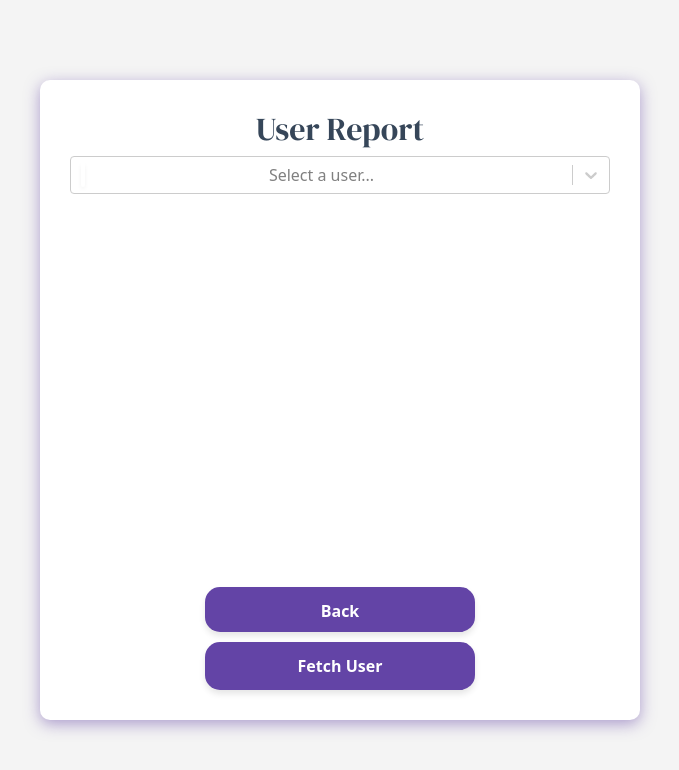
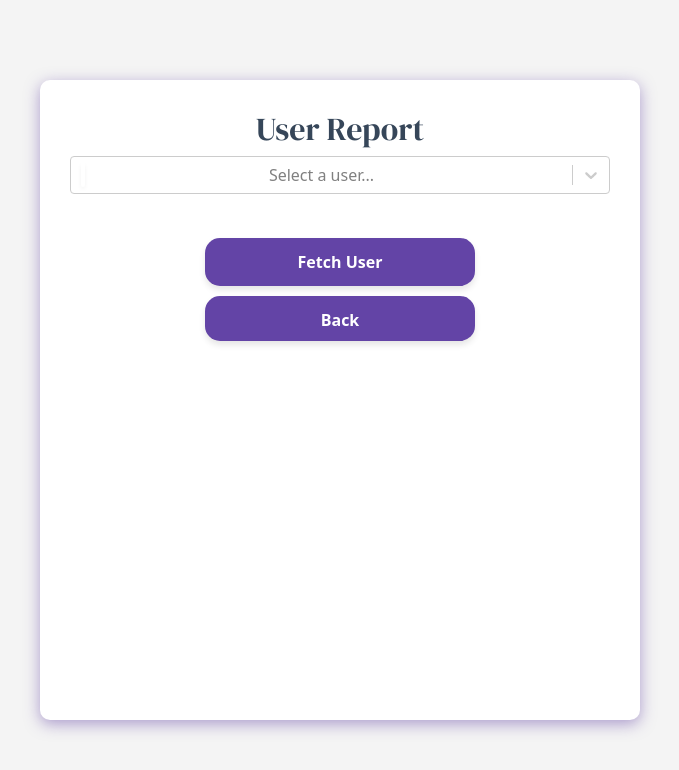
Before and after one commit to KhalidBargoti/DCA-5313_AI-Enhanced_Language_Exchange_Matchmaker, a React (Create React App) app in the folder GG/Frontend/: page /UserReport in a window 1280 px wide. Shown: the top 770 px of the page, without its empty margins (300-979 px from the left). Built offline with nearby package versions, Linux system fonts and the light colour scheme; no server answers; a web font is replaced by a local one; what agora-rtc-sdk-ng would draw is missing.

Commit message:
Switching back and fetch buttons

```diff
--- a/GG/Frontend/src/Components/UserReport.js
+++ b/GG/Frontend/src/Components/UserReport.js
@@ -82,7 +82,7 @@ function UserReport() {
         <div className="screen-Content">
             <h2>User Report</h2>
 
-                    {/* User dropdown */}
+
             <div className="dropdown-container">
             <Select
                 options={users}
@@ -93,7 +93,7 @@ function UserReport() {
             />
             </div>
 
-                    {/* Conditional rendering based on visibility */}
+
             {hidden ? (
             <div className="data-display">
                 <h3>User Information is Hidden</h3>
@@ -101,19 +101,19 @@ function UserReport() {
             ) : (
             userInfo && (
                 <>
-                                {/* Display rating */}
+
                 <div className="data-display">
                     <h3>Rating:</h3>
                     <p>{userInfo.rating}</p>
                 </div>
 
-                                {/* Display proficiency */}
+
                 <div className="data-display">
                     <h3>Proficiency:</h3>
                     <p>{userInfo.proficiency}</p>
                 </div>
 
-                                {/* Display comments */}
+
                 <div className="data-display">
                     <h3>Comments:</h3>
                     <p>{userInfo.comments}</p>
@@ -122,11 +122,22 @@ function UserReport() {
             )
             )}
 
-                    {/* Buttons */}
-                    <div className="button-container">
-                        <button className="btn-back-02" onClick={handleBack}>Back</button>
+
+            <div
+            className="button-container"
+            style={{
+                display: 'flex',
+                flexDirection: 'column',
+                alignItems: 'center',
+                gap: '10px',
+                marginTop: '20px',
+            }}
+            >
             <button className="btn-fetch" onClick={handleFetchUser}>
                 Fetch User
+            </button>
+            <button className="btn-back-02" onClick={handleBack}>
+                Back
             </button>
             </div>
         </div>
```
Lines whose indentation alone changed are shown as unchanged.
